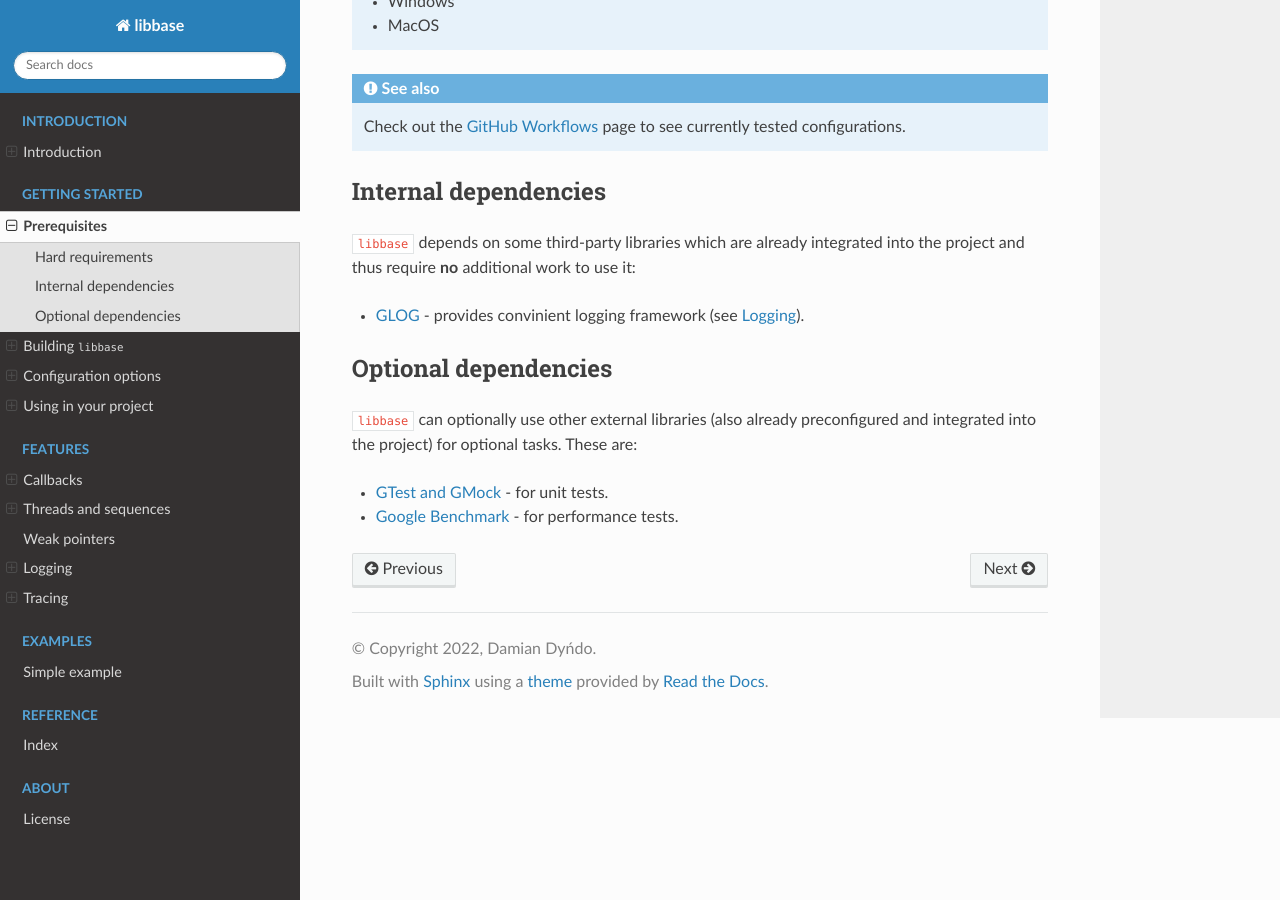
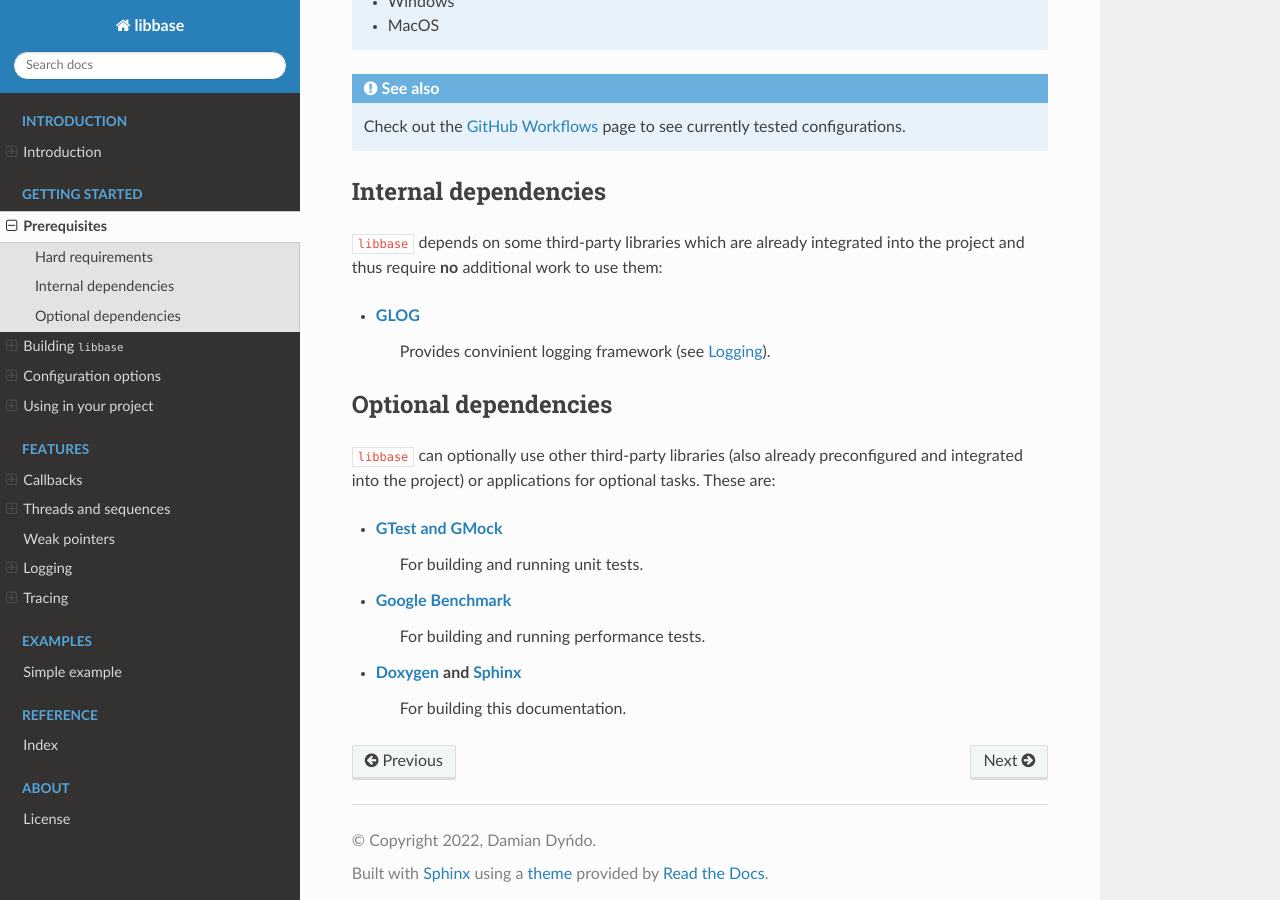
Before and after one commit to RippeR37/libbase, a Sphinx documentation site: the page built from docs/getting_started/prerequisites.rst, in a window 1280 px wide and 900 px high, scrolled down 604 px. Built offline with Sphinx 7.4.7 and the Read the Docs theme 2.0.0, drawn with Linux system fonts in a browser that asks for light colours; pages that are not in the unit, such as notebooks, are missing from menus.

Commit message:
[#27] Minor fixes and improvements to the documentation
This commit makes a few minor fixes or improvements to the
documentation text on multiple different pages.

```diff
--- a/docs/features/weak_ptrs.rst
+++ b/docs/features/weak_ptrs.rst
@@ -21,9 +21,8 @@ writing safer code. This module consists of two classes:
 
 The notable difference between the |WeakPtr| class and the standard
 ``std::weak_ptr<T>`` class is that |WeakPtr| objects do not extend the lifetime
-of the pointed-to object and therefore can be used to point to practically
-anything (including variables of built-in types like ``int``). The user is
-required to check if the object is still accessible
+of the pointed-to object and therefore can be used to point to objects allocated
+on the stack. The user is required to check if the object is still accessible
 (with :func:`base::WeakPtr::operator bool`) before accessing the pointed-to
 object - which can be done with any of these functions:
 
--- a/docs/getting_started/building.rst
+++ b/docs/getting_started/building.rst
@@ -44,8 +44,9 @@ Building with CMake
    $ cmake -S . -B build
    $ cmake --build build
 
-This will configure ``libbase`` with default options and build it in the
-``build/`` subdirectory.
+This will configure ``libbase`` with the default
+:ref:`configuration options <configuration>` and build it in the ``build/``
+subdirectory.
 
 
 Running the tests
--- a/docs/getting_started/configuration.rst
+++ b/docs/getting_started/configuration.rst
@@ -74,7 +74,7 @@ work. They may affect runtime behavior of the ``libbase`` constructs.
 
 .. option:: LIBBASE_FEATURE_TRACING=<ON|OFF>
 
-   Build ``libbase`` with :doc:`../features/tracing` feature enabled.
+   Build ``libbase`` with the :doc:`../features/tracing` feature enabled.
 
    :Default: ON
 
--- a/docs/getting_started/prerequisites.rst
+++ b/docs/getting_started/prerequisites.rst
@@ -36,18 +36,24 @@ Internal dependencies
 ---------------------
 
 ``libbase`` depends on some third-party libraries which are already integrated
-into the project and thus require **no** additional work to use it:
+into the project and thus require **no** additional work to use them:
 
-* `GLOG <https://github.com/google/glog>`_ - provides convinient logging
-  framework (see :doc:`../features/logging`).
+* `GLOG <https://github.com/google/glog>`_
+     Provides convinient logging framework (see :doc:`../features/logging`).
 
 
 Optional dependencies
 ---------------------
 
-``libbase`` can optionally use other external libraries (also already
-preconfigured and integrated into the project) for optional tasks. These are:
+``libbase`` can optionally use other third-party libraries (also already
+preconfigured and integrated into the project) or applications for optional
+tasks. These are:
 
-* `GTest and GMock <https://github.com/google/googletest>`_ - for unit tests.
-* `Google Benchmark <https://github.com/google/benchmark>`_ - for performance
-  tests.
+* `GTest and GMock <https://github.com/google/googletest>`_
+     For building and running unit tests.
+
+* `Google Benchmark <https://github.com/google/benchmark>`_
+     For building and running performance tests.
+
+* `Doxygen <https://doxygen.nl>`_ and `Sphinx <https://www.sphinx-doc.org>`_
+     For building this documentation.
--- a/docs/introduction/introduction.rst
+++ b/docs/introduction/introduction.rst
@@ -42,7 +42,7 @@ Non-goals
   * Full API compatibility.
 
 * Reimplement *everything* from the ``//base`` module.
-* Match or surpass ``//base`` in terms of performance or compatibility on.
+* Match or surpass ``//base`` in terms of performance or compatibility.
 
 .. note::
 
```
Also changed, not shown: docs/getting_started/using.rst (+14 -10 lines).
